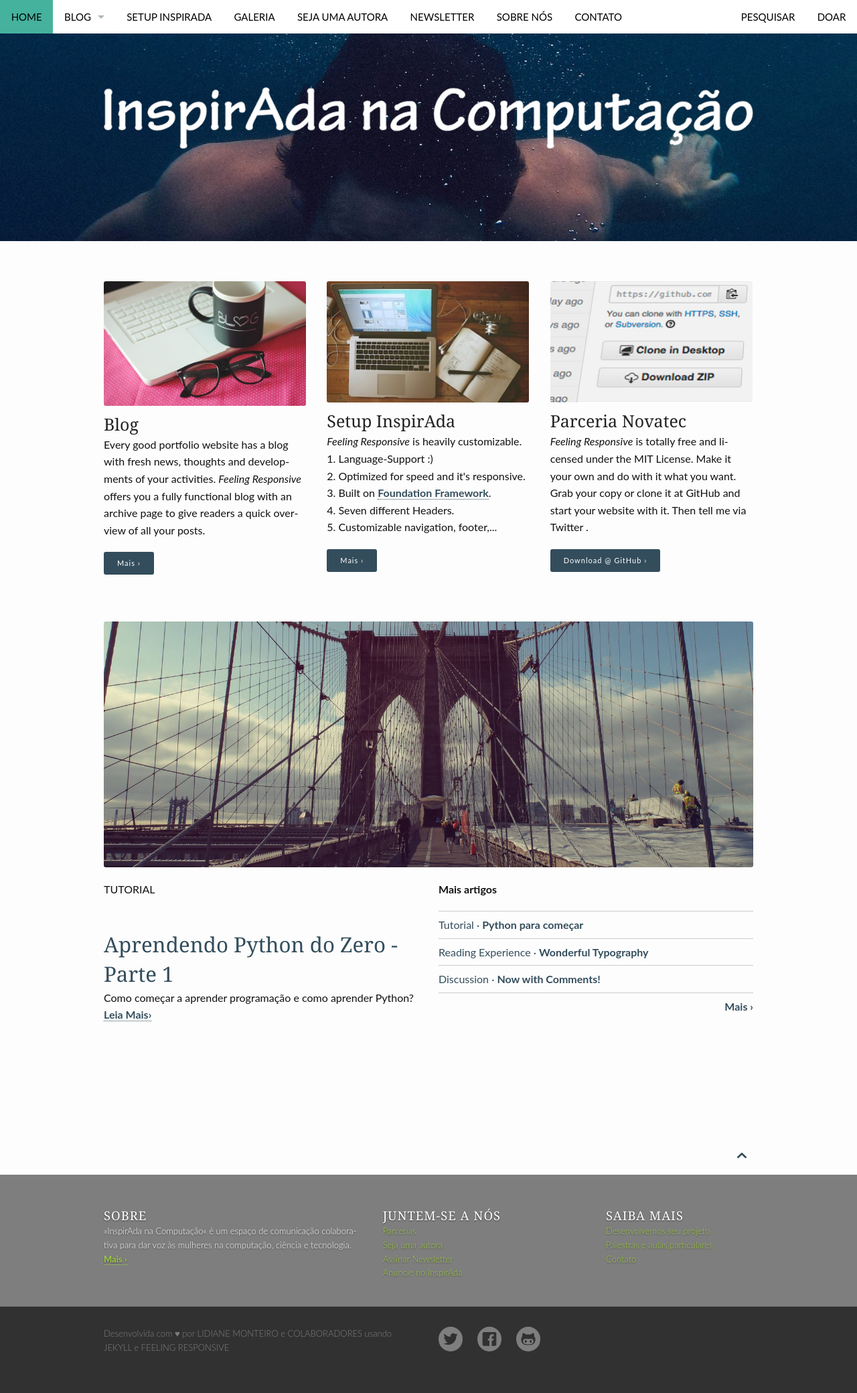
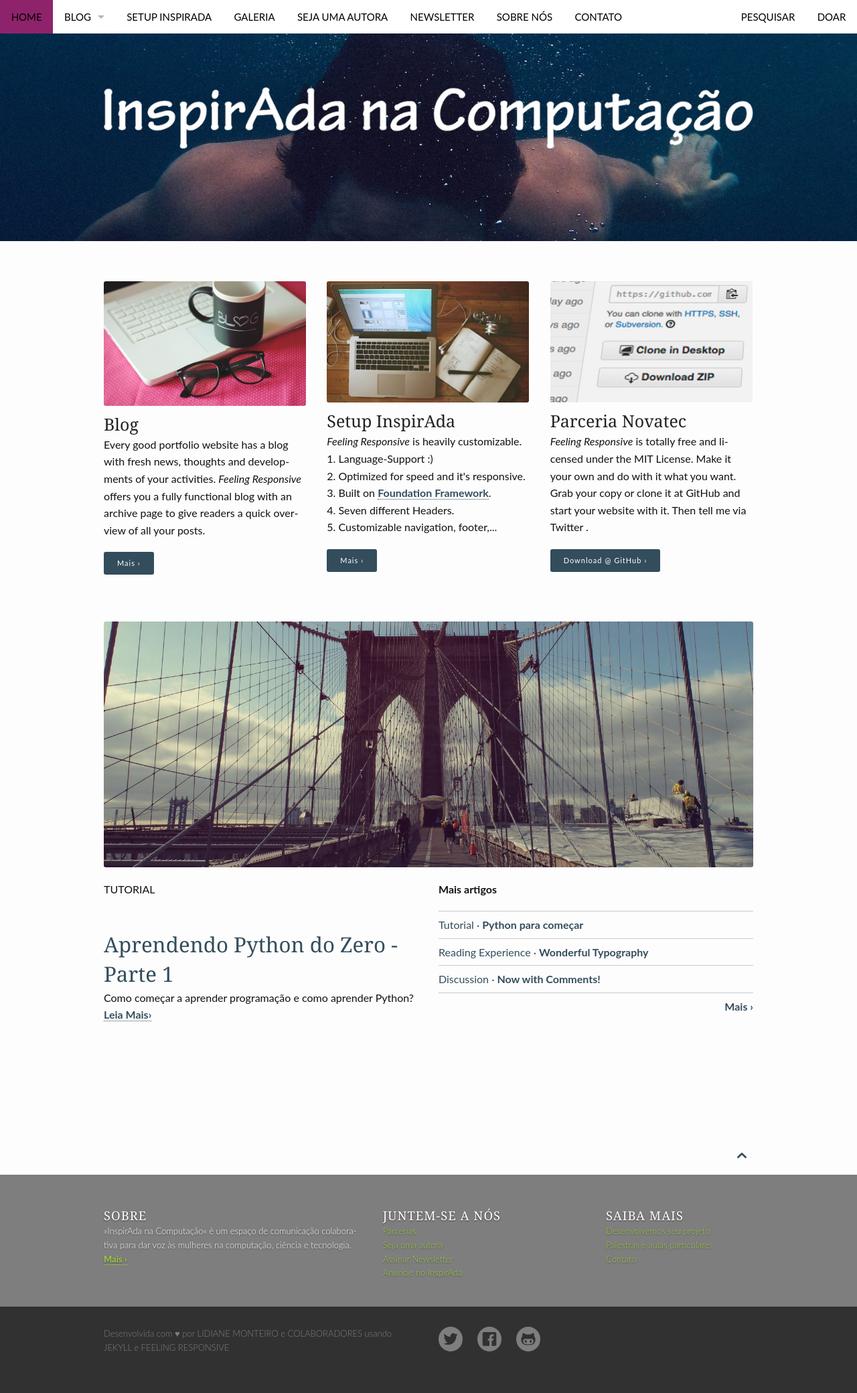
Before and after one commit to inspiradanacomputacao/inspiradanacomputacao.github.io, a Jekyll site: the page built from index.md, in a window 1280 px wide. Shown: the whole page at 67% size. Built offline with Jekyll 4.4.1, drawn with Linux system fonts in a browser that asks for light colours.

Commit message:
#5 Modificando as cores para menus selectionados

```diff
--- a/_sass/foundation-components/_top-bar.scss
+++ b/_sass/foundation-components/_top-bar.scss
@@ -35,8 +35,8 @@ $topbar-link-hover-lightness: -10% !default; // Darken by 10%
 $topbar-link-bg: $topbar-bg !default;
 $topbar-link-bg-hover: #B5509C;
 $topbar-link-bg-color-hover: $charcoal !default;
-$topbar-link-bg-active: $primary-color !default;
-$topbar-link-bg-active-hover: scale-color($primary-color, $lightness: -14%) !default;
+$topbar-link-bg-active: #B5509C;
+$topbar-link-bg-active-hover: #8E236B;
 $topbar-link-font-family: $body-font-family !default;
 $topbar-link-text-transform: none !default;
 $topbar-link-padding: ($topbar-height / 3) !default;
```
